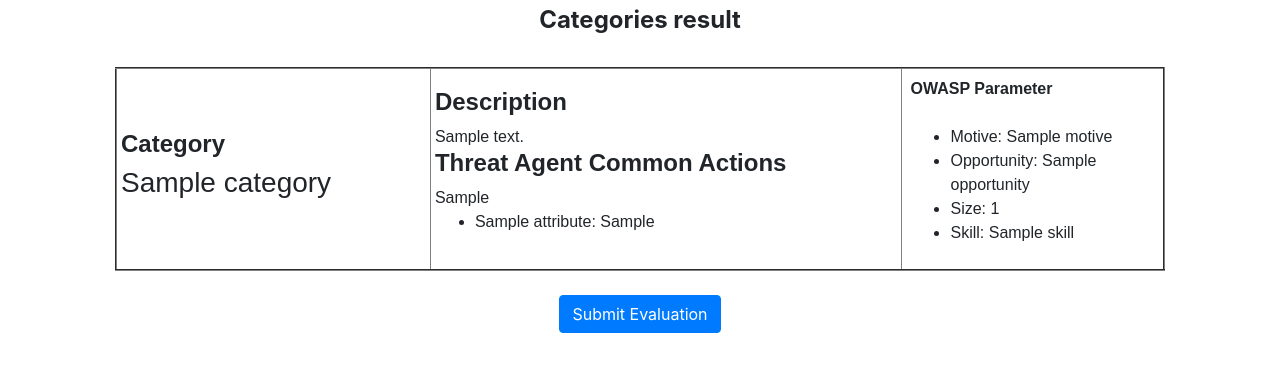
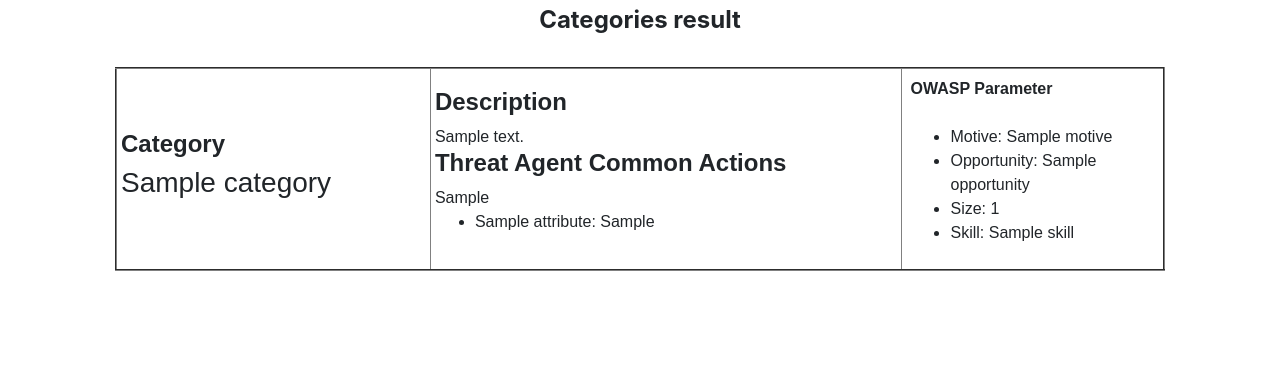
Before and after one commit to DanieleGranata94/ThreatAgentSelector, a Django app: template templates/threat_agent_generation.html in a window 1280 px wide. Shown: the part 68-446 px from the top of the page. Run offline with Django 4.2, Linux system fonts and the light colour scheme; the template is opened without the code that fills it: most values are stand-ins (such as "Sample title", 1, 10 or a date in 2020); some libraries are stand-ins or nearby versions.

Commit message:
Evaluation fix

```diff
--- a/templates/threat_agent_generation.html
+++ b/templates/threat_agent_generation.html
@@ -84,9 +84,6 @@
 
 
     <br>
-    <div style="text-align: center;">
-        <button style="text-align: center;" class="btn btn-primary">Submit Evaluation</button>
-    </div>
 
         </form>
 
```
